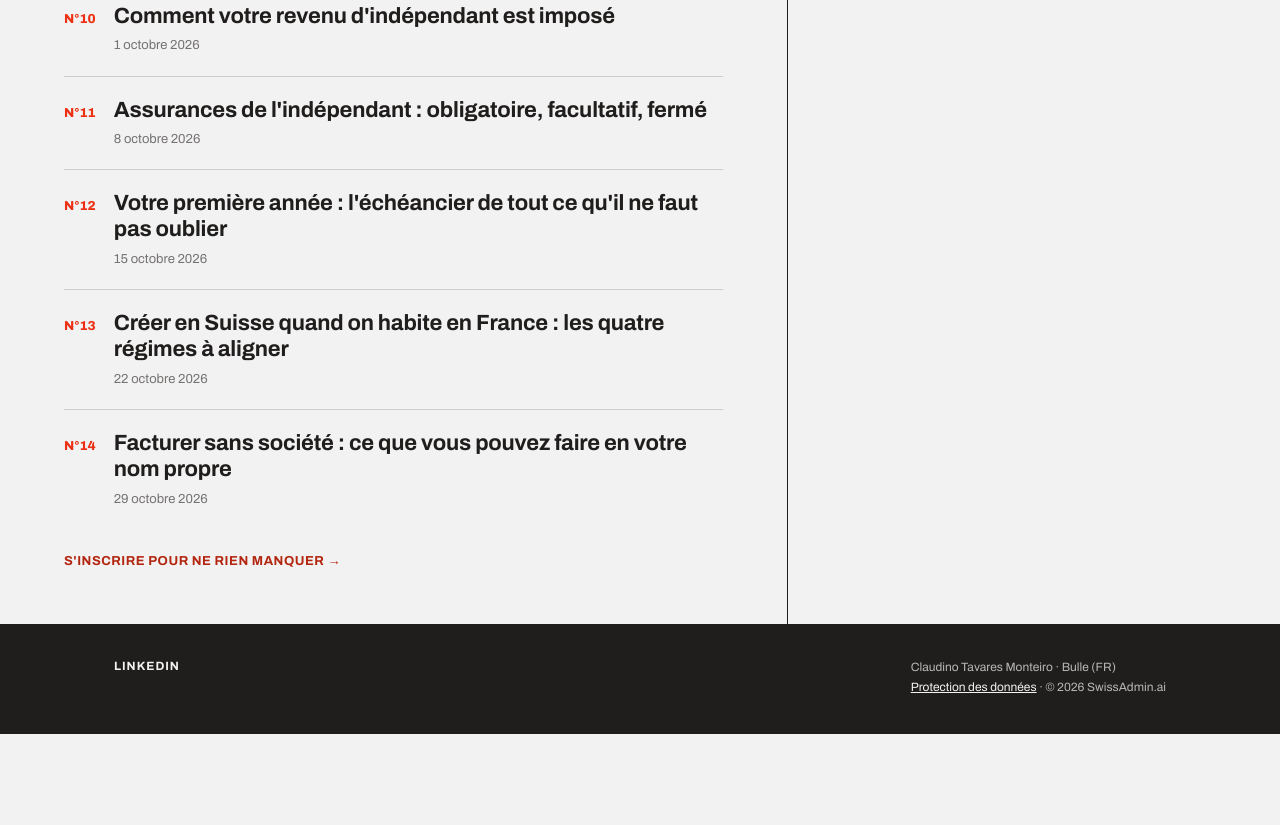
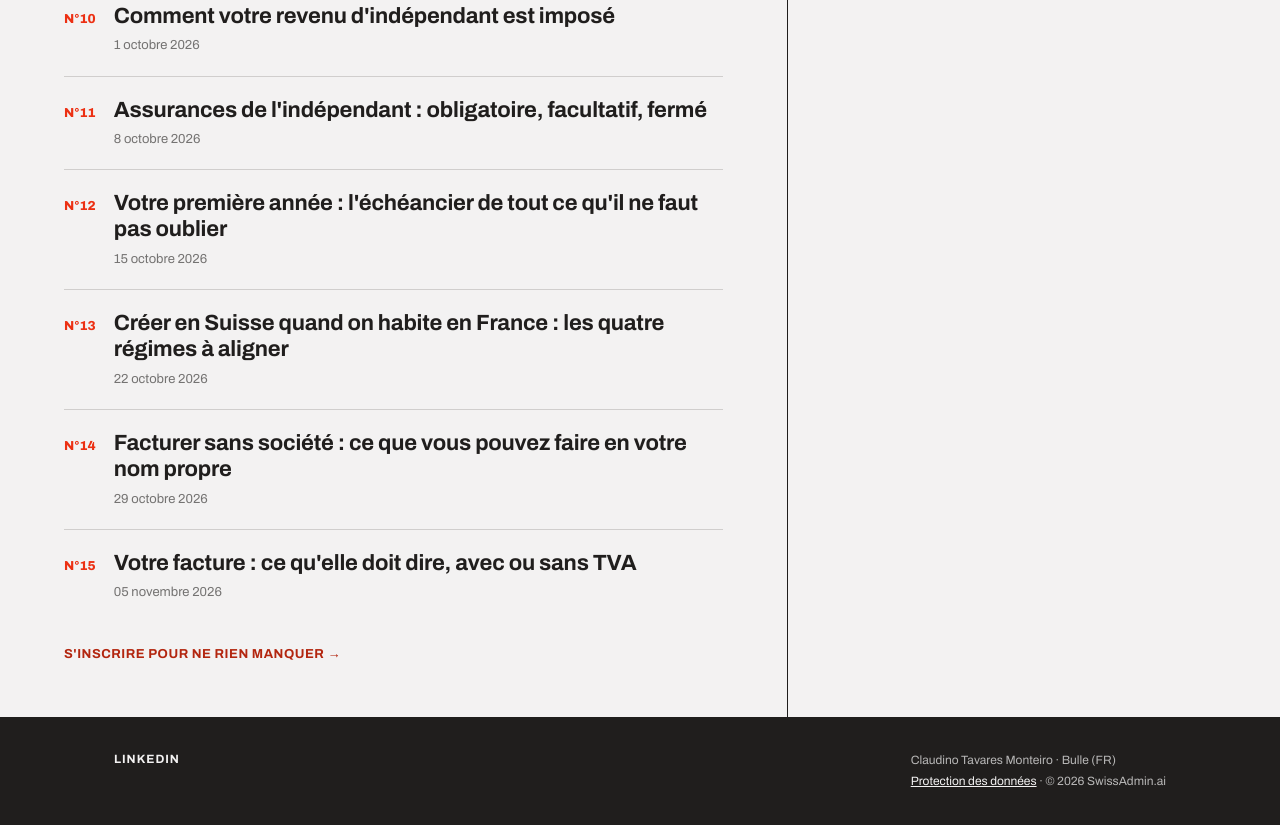
Before and after one commit to claudinomonteiro-ai/swissadmin, a plain HTML site: page index.html in a window 1280 px wide. Shown: the part 1674-2499 px from the top of the page. Before the commit the page ends 2408 px from the top, so only its background shows below. Drawn offline with Linux system fonts and the light colour scheme.

Commit message:
Add new link for invoice requirements in Switzerland

```diff
--- a/index.html
+++ b/index.html
@@ -117,6 +117,7 @@
       <a class="ed" href="https://lettre.swissadmin.ai/p/premiere-annee-independant-echeancier" target="_blank" rel="noopener"><span class="n">N°12</span><span><span class="t">Votre première année : l'échéancier de tout ce qu'il ne faut pas oublier</span><span class="d">15 octobre 2026</span></span></a>
       <a class="ed" href="https://lettre.swissadmin.ai/p/creer-entreprise-suisse-habiter-france" target="_blank" rel="noopener"><span class="n">N°13</span><span><span class="t">Créer en Suisse quand on habite en France : les quatre régimes à aligner</span><span class="d">22 octobre 2026</span></span></a>
       <a class="ed" href="https://lettre.swissadmin.ai/p/facturer-sans-societe-suisse" target="_blank" rel="noopener"><span class="n">N°14</span><span><span class="t">Facturer sans société : ce que vous pouvez faire en votre nom propre</span><span class="d">29 octobre 2026</span></span></a>
+      <a class="ed" href="https://lettre.swissadmin.ai/p/mentions-facture-tva-suisse" target="_blank" rel="noopener"><span class="n">N°15</span><span><span class="t">Votre facture : ce qu'elle doit dire, avec ou sans TVA</span><span class="d">05 novembre 2026</span></span></a>
 
 
       <a class="all" href="/inscription">S'inscrire pour ne rien manquer →</a>
```
